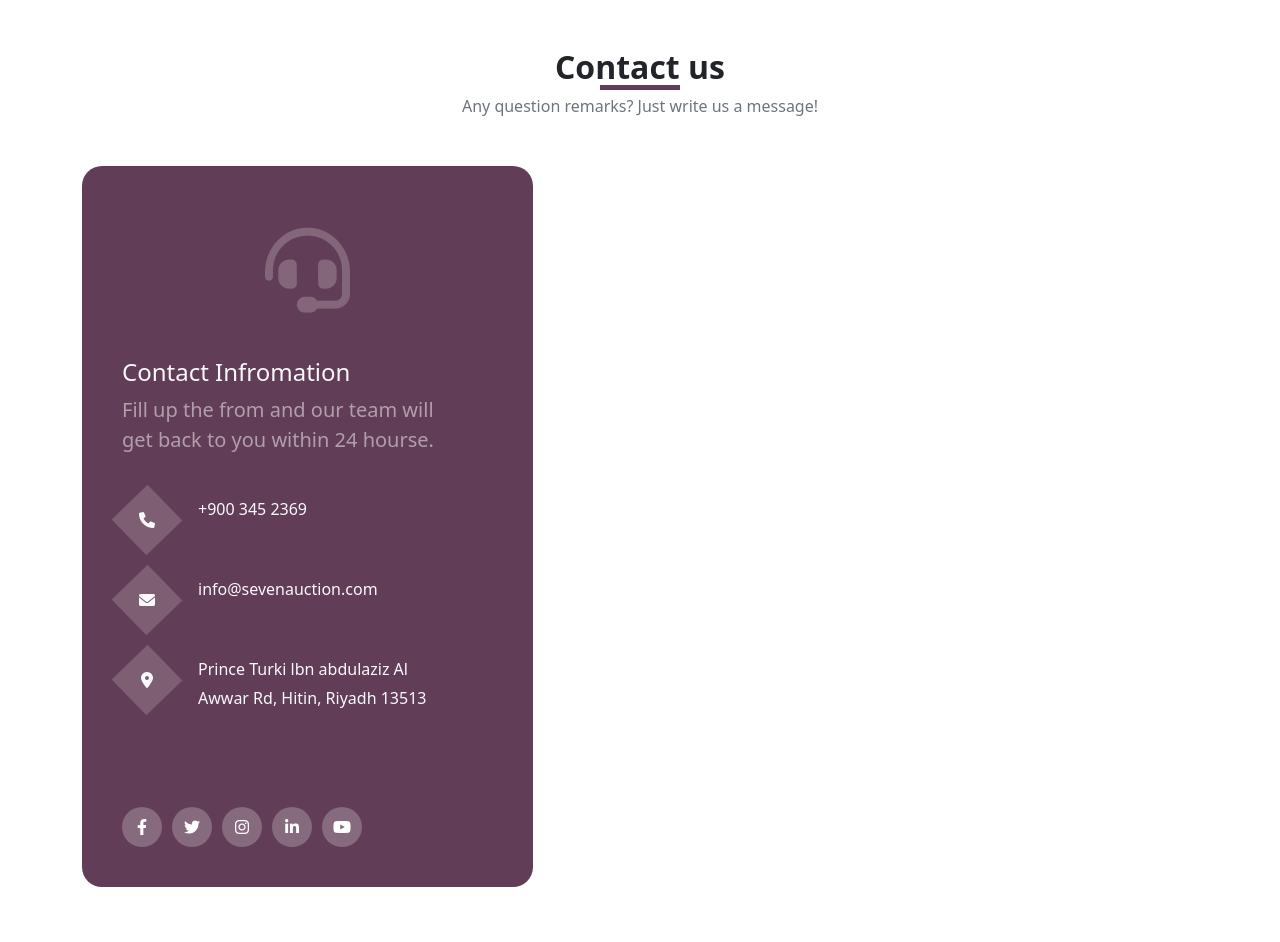
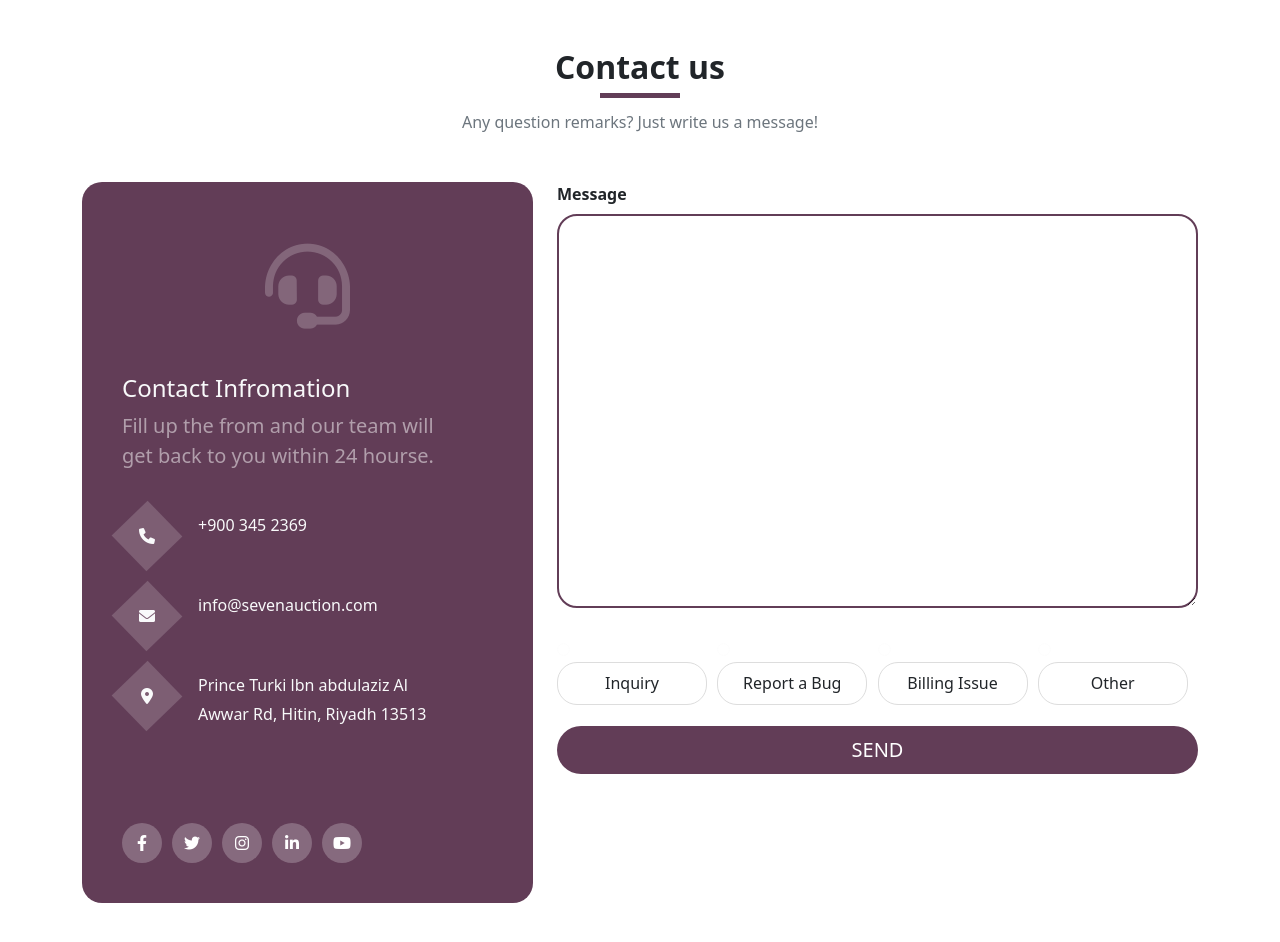
Before and after one commit to Rakibul2tr/seven-auction, a React (Create React App) app: page /contact in a window 1280 px wide. Shown: the top 942 px of the page. Built offline with nearby package versions, Linux system fonts and the light colour scheme.

Commit message:
COntact us page

```diff
--- a/package.json
+++ b/package.json
@@ -10,6 +10,8 @@
     "react": "^17.0.2",
     "react-bootstrap": "^2.2.0",
     "react-dom": "^17.0.2",
+    "react-hook-form": "^7.27.1",
+    "react-is": "^17.0.2",
     "react-router-dom": "^6.2.2",
     "react-scripts": "5.0.0",
     "swiper": "^8.0.7",
--- a/src/ComponentsHelal/pages/ContactUs/ContactForm/ContactForm.jsx
+++ b/src/ComponentsHelal/pages/ContactUs/ContactForm/ContactForm.jsx
@@ -0,0 +1,49 @@
+import React from 'react';
+import { Button } from 'react-bootstrap';
+import { useForm } from "react-hook-form";
+
+import "./Style.css";
+
+const ContactForm = () => {
+    const { register, handleSubmit } = useForm();
+    const onSubmit = data => {
+        console.log(data);
+    };
+    return (
+        <>
+            <div className="contact-form">
+                <form onSubmit={handleSubmit(onSubmit)}>
+                    <label htmlFor="message" className='fw-bold mb-2'>Message</label>
+                    <textarea className='mb-4' {...register("Message", { required: true })} rows="15" id="message" />
+
+                    <div className="contact-type-btns d-flex mb-5">
+                        <div className="contact-type-btn">
+                            <input type="radio" id="Inquiry" {...register("HelpType", { required: true })} value="Inquiry" />
+                            <label className="btn btn-default" htmlFor="Inquiry">Inquiry</label>
+                        </div>
+                        <div className="contact-type-btn">
+                            <input type="radio" id="reportBug" {...register("HelpType", { required: true })} value="Report a Bug" />
+                            <label className="btn btn-default" htmlFor="reportBug">Report a Bug</label>
+                        </div>
+                        <div className="contact-type-btn">
+                            <input type="radio" id="billingIssue" {...register("HelpType", { required: true })} value="Billing Issue" />
+                            <label className="btn btn-default" htmlFor="billingIssue">Billing Issue</label>
+                        </div>
+                        <div className="contact-type-btn">
+                            <input type="radio" id="other" {...register("HelpType", { required: true })} value="Other" />
+                            <label className="btn btn-default" htmlFor="other">Other</label>
+                        </div>
+                    </div>
+
+                    <div className="d-grid gap-2">
+                        <Button variant="link" size="lg" type="submit" className='contact-submit-btn'>
+                            Send
+                        </Button>
+                    </div>
+                </form>
+            </div>
+        </>
+    )
+}
+
+export default ContactForm;
--- /dev/null
+++ b/src/ComponentsHelal/pages/ContactUs/ContactForm/Style.css
@@ -0,0 +1,58 @@
+.contact-type-btn {
+    margin: 0 5px 0 0;
+    height: 40px;
+    position: relative;
+}
+
+.contact-type-btn label,
+.contact-type-btn input {
+    display: inline-block;
+    top: 0;
+    left: 0;
+    right: 0;
+    bottom: 0;
+}
+
+.contact-type-btn input[type="radio"] {
+    opacity: 0.011;
+    z-index: 100;
+}
+
+.contact-type-btn input[type="radio"]:checked+label {
+    background: #623d57;
+    border-radius: 20px;
+    color: #fff;
+}
+
+.contact-type-btn label {
+    border: 1px solid #ddd;
+    font-weight: 500;
+    width: 150px;
+    border-radius: 20px;
+}
+
+.contact-type-btn label {
+    cursor: pointer;
+    z-index: 90;
+    line-height: 1.8em;
+}
+
+.contact-form textarea {
+    width: 100%;
+    border: 2px solid #623d57;
+    border-radius: 20px;
+    padding: 15px;
+}
+
+.contact-form .contact-submit-btn {
+    background: #623d57;
+    color: #fff;
+    text-decoration: none;
+    text-transform: uppercase;
+    font-weight: 500;
+    border-radius: 50px;
+}
+
+.contact-form .contact-submit-btn:hover {
+    color: #fff;
+}
--- a/src/ComponentsHelal/pages/ContactUs/ContactInfo/ContactInfo.jsx
+++ b/src/ComponentsHelal/pages/ContactUs/ContactInfo/ContactInfo.jsx
@@ -1,6 +1,7 @@
 import React from 'react';
 import { Col, Container, Row } from 'react-bootstrap';
 import { Link } from 'react-router-dom';
+import ContactForm from '../ContactForm/ContactForm';
 
 import "./Style.css";
 
@@ -10,15 +11,15 @@ const ContactInfo = () => {
         <>
             <Container className='py-5'>
                 <div className="contact-header mb-5">
-                    <h2 className='contact-title text-center fw-bold'>Contact us</h2>
-                    <p className='contact-desc text-center text-muted fw-normal'>Any question remarks? Just write us a message!</p>
+                    <h2 className='contact-title text-center fw-bold pb-2'>Contact us</h2>
+                    <p className='contact-desc text-center text-muted fw-normal pt-2'>Any question remarks? Just write us a message!</p>
                 </div>
 
                 <Row>
-                    <Col md={5}>
+                    <Col md={5} className="mb-4">
                         <div className="contact-info-left">
                             <div className="contact-info-header-icon text-center mb-4">
-                                <i class="fa-solid fa-headset"></i>
+                                <i className="fa-solid fa-headset"></i>
                             </div>
 
                             <h3 className='text-light fs-4'>Contact Infromation</h3>
@@ -27,34 +28,36 @@ const ContactInfo = () => {
                             <div className="contact-info-boxes pt-4">
                                 <div className="info-box d-flex text-light">
                                     <div className="info-icon">
-                                        <i class="fa-solid fa-phone"></i>
+                                        <i className="fa-solid fa-phone"></i>
                                     </div>
                                     <p>+900 345 2369</p>
                                 </div>
                                 <div className="info-box d-flex text-light">
                                     <div className="info-icon">
-                                        <i class="fa-solid fa-envelope"></i>
+                                        <i className="fa-solid fa-envelope"></i>
                                     </div>
                                     <p>info@sevenauction.com</p>
                                 </div>
                                 <div className="info-box d-flex text-light">
                                     <div className="info-icon">
-                                        <i class="fa-solid fa-location-dot"></i>
+                                        <i className="fa-solid fa-location-dot"></i>
                                     </div>
                                     <p>Prince Turki lbn abdulaziz Al <br /> Awwar Rd, Hitin, Riyadh 13513</p>
                                 </div>
                             </div>
 
                             <div className="contact-social pt-5">
-                                <Link to="/#"><i class="fa-brands fa-facebook-f"></i></Link>
-                                <Link to="/#"><i class="fa-brands fa-twitter"></i></Link>
-                                <Link to="/#"><i class="fa-brands fa-instagram"></i></Link>
-                                <Link to="/#"><i class="fa-brands fa-linkedin-in"></i></Link>
-                                <Link to="/#"><i class="fa-brands fa-youtube"></i></Link>
+                                <Link to="/#"><i className="fa-brands fa-facebook-f"></i></Link>
+                                <Link to="/#"><i className="fa-brands fa-twitter"></i></Link>
+                                <Link to="/#"><i className="fa-brands fa-instagram"></i></Link>
+                                <Link to="/#"><i className="fa-brands fa-linkedin-in"></i></Link>
+                                <Link to="/#"><i className="fa-brands fa-youtube"></i></Link>
                             </div>
                         </div>
                     </Col>
-                    <Col md={7}></Col>
+                    <Col md={7}>
+                        <ContactForm />
+                    </Col>
                 </Row>
             </Container>
         </>
```
Also changed, not shown: 1 other file (tests, documents, lock files or other folders).
